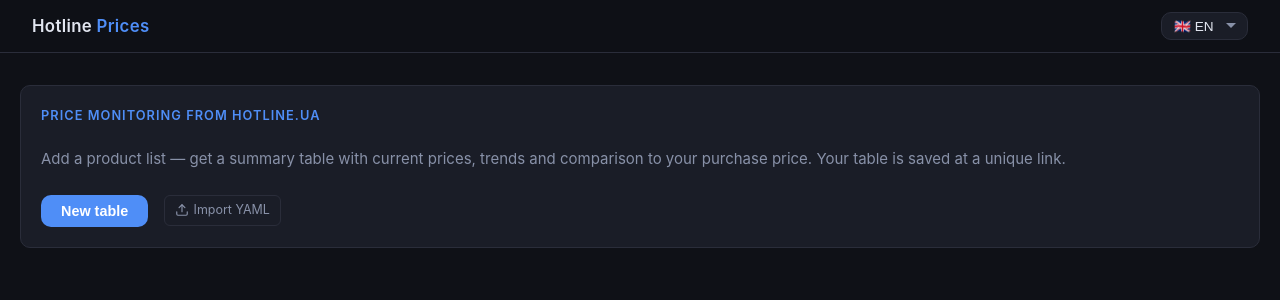
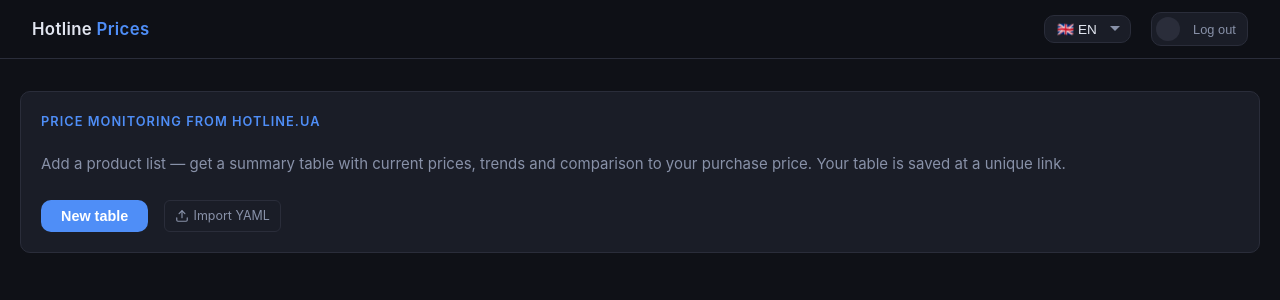
Before and after one commit to soksanichenko/hotline-listing, a FastAPI app: page / in a window 1280 px wide. Shown: the top 300 px of the page. Run offline with FastAPI, Linux system fonts and the light colour scheme; parts of the project's set-up code (start-up, migrations or seed data) failed here and were passed over.

Commit message:
feat: top-right Discord user menu (avatar, log out) on gated pages
The two Discord-gated locations (landing, edit/save) now also forward
X-Discord-Avatar-Url, rendered as a small pill with the avatar (or a
placeholder) and a Log out button on landing.html/edit.html — the
public per-config dashboard is unaffected, unchanged.

This app has no login of its own, so POST /logout just clears the
zw_session cookie the portal set on zelgray.work — local only, same
reasoning as vless-config-generator's version: portal_session staying
valid means the next Discord-gated load just re-bridges anyway, which
is the point (refreshes a stale session), not a bug. Same root-domain
cookie every zelgray.work-rooted service shares, so this also affects
any other one open in the same browser.

Verified against a real Postgres (rendered HTML shows the avatar img
or the placeholder correctly; /logout's Set-Cookie clears zw_session
for zelgray.work) and a real nginx:1.26 image (avatar forwarded on
both gated locations, rewrite still correct, /logout reachable and
ungated, public dashboard untouched).

Co-Authored-By: Claude Sonnet 5 <noreply@anthropic.com>

```diff
--- a/sources/src/hotline_prices/app.py
+++ b/sources/src/hotline_prices/app.py
@@ -190,7 +190,14 @@ def _products_to_db(products: list[ProductConfig]) -> dict:
 
 @app.get("/", response_class=HTMLResponse)
 async def landing(request: Request) -> HTMLResponse:
-    return templates.TemplateResponse(request, "landing.html", {"request": request})
+    return templates.TemplateResponse(
+        request,
+        "landing.html",
+        {
+            "request": request,
+            "avatar_url": request.headers.get("X-Discord-Avatar-Url"),
+        },
+    )
 
 
 @app.post("/")
@@ -216,6 +223,23 @@ async def import_yaml(file: UploadFile) -> RedirectResponse:
         raise HTTPException(status_code=400, detail=f"Invalid YAML: {exc}")
     config_id = await config_create(_products_to_db(products))
     return RedirectResponse(f"{_ROOT_PATH}/{config_id}/edit", status_code=303)
+
+
+@app.post("/logout")
+async def logout() -> RedirectResponse:
+    """Clears the Discord-bridged `zw_session` cookie the portal set on
+    zelgray.work — a purely local action, not a real Discord logout: this
+    app has no session of its own to clear (no local login exists here at
+    all), and as long as `portal_session` is still valid on
+    meow-elite.club, the very next Discord-gated page load re-bridges a
+    fresh `zw_session` automatically. Same cookie every zelgray.work-rooted
+    gated service shares, so this also affects any of them open in the
+    same browser — not a bug, that's the point of a root-domain-scoped
+    session.
+    """
+    response = RedirectResponse(f"{_ROOT_PATH}/", status_code=303)
+    response.delete_cookie("zw_session", domain="zelgray.work", path="/")
+    return response
 
 
 # ── Routes: dashboard ─────────────────────────────────────────────────────────
@@ -294,6 +318,7 @@ async def edit_form(config_id: UUID, request: Request) -> HTMLResponse:
             "request": request,
             "config_id": config_id,
             "products": products,
+            "avatar_url": request.headers.get("X-Discord-Avatar-Url"),
         },
     )
 
--- a/sources/static/i18n.js
+++ b/sources/static/i18n.js
@@ -23,6 +23,7 @@ const i18n = {
         import_yaml:      'Імпортувати YAML',
         my_tables:        'Мої таблиці',
         remove:           'Видалити',
+        logout:           'Вийти',
         // editor
         to_table:             'До таблиці',
         section_products:     'Список товарів',
@@ -63,6 +64,7 @@ const i18n = {
         import_yaml:      'Import YAML',
         my_tables:        'My tables',
         remove:           'Remove',
+        logout:           'Log out',
         to_table:             'Back to table',
         section_products:     'Product list',
         section_share:        'Table link',
@@ -101,6 +103,7 @@ const i18n = {
         import_yaml:      'Импортировать YAML',
         my_tables:        'Мои таблицы',
         remove:           'Удалить',
+        logout:           'Выйти',
         to_table:             'К таблице',
         section_products:     'Список товаров',
         section_share:        'Ссылка на таблицу',
--- a/sources/static/style.css
+++ b/sources/static/style.css
@@ -76,6 +76,40 @@ header {
 
 .lang-selector select:hover,
 .lang-selector select:focus { border-color: var(--accent); }
+
+.user-menu {
+    display: flex;
+    align-items: center;
+    gap: 0.5rem;
+    background: var(--surface);
+    border: 1px solid var(--border);
+    border-radius: var(--radius);
+    padding: 0.25rem 0.4rem 0.25rem 0.25rem;
+}
+
+.user-menu img,
+.user-menu .avatar-placeholder {
+    width: 24px;
+    height: 24px;
+    border-radius: 50%;
+    display: block;
+    flex-shrink: 0;
+}
+
+.user-menu .avatar-placeholder { background: var(--border); }
+
+.user-menu form { margin: 0; }
+
+.user-menu button {
+    background: transparent;
+    border: none;
+    padding: 0.2rem 0.3rem;
+    font-size: 0.8rem;
+    color: var(--text-muted);
+    cursor: pointer;
+}
+
+.user-menu button:hover { color: var(--text); }
 
 /* ── Layout ──────────────────────────────────────────────────────────────── */
 
--- a/sources/templates/landing.html
+++ b/sources/templates/landing.html
@@ -17,6 +17,16 @@
         <option value="en">🇬🇧 EN</option>
         <option value="ru">🇷🇺 RU</option>
       </select>
+    </div>
+    <div class="user-menu">
+      {% if avatar_url %}
+      <img src="{{ avatar_url }}" alt="">
+      {% else %}
+      <span class="avatar-placeholder"></span>
+      {% endif %}
+      <form action="{{ root_path }}/logout" method="post">
+        <button type="submit" data-i18n="logout">Log out</button>
+      </form>
     </div>
   </div>
 </header>
```
Also changed, not shown: ansible/roles/hotline-listing/templates/nginx-location.conf.j2 (+13 -0 lines), sources/templates/edit.html (+10 -0 lines), ansible/roles/hotline-listing/README.md.
